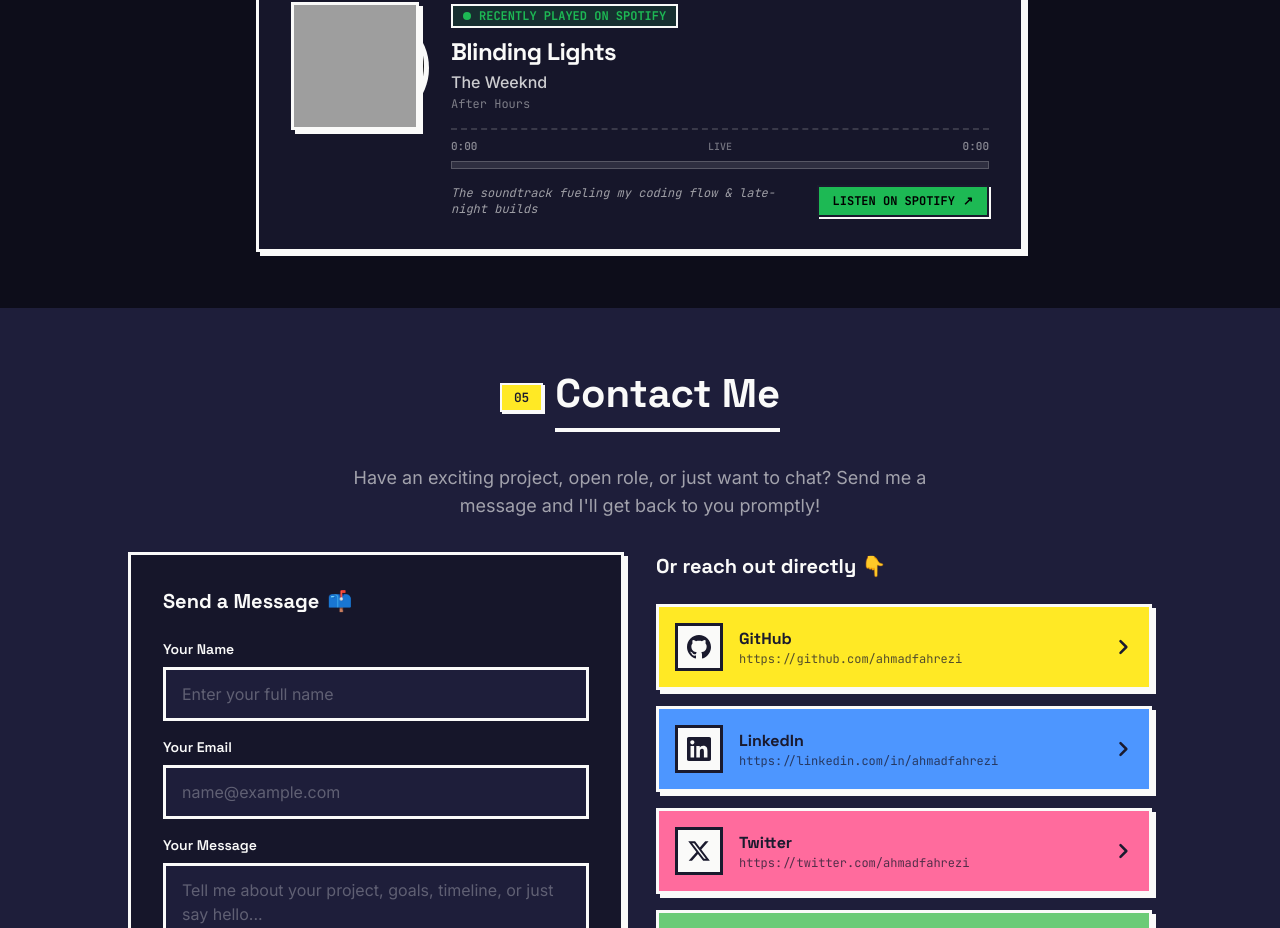
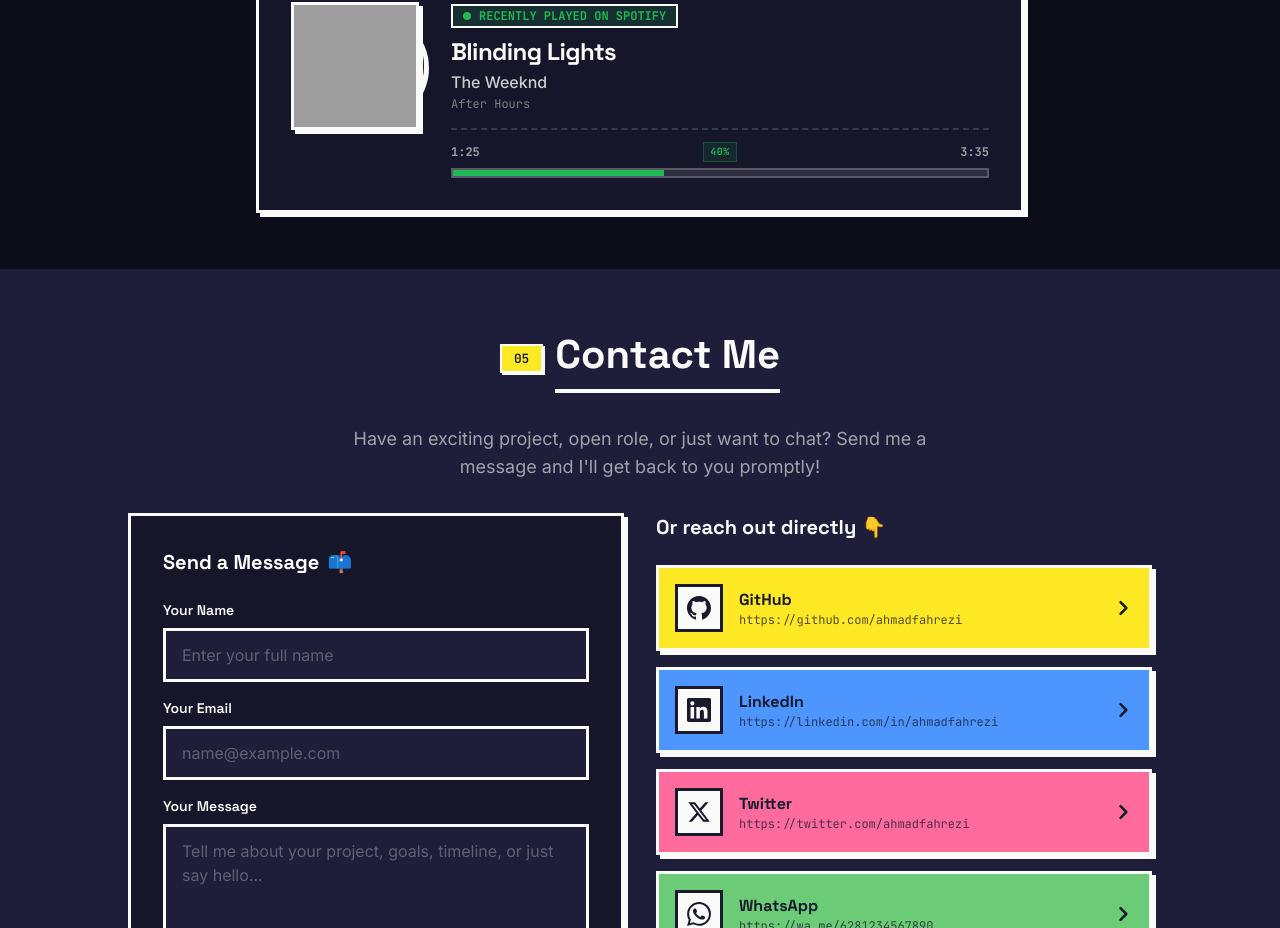
Before and after one commit to Panjullauditore/New-Portofolio, a Next.js app: page / in a window 1280 px wide. Shown: the part 3280-4208 px from the top of the page. Built offline with nearby package versions, Linux system fonts and the light colour scheme; no server answers; grey boxes are pictures that could not be loaded.

Commit message:
feat: animate spotify progress bar in real-time and remove subtitle and button

```diff
--- a/app/api/spotify/route.ts
+++ b/app/api/spotify/route.ts
@@ -81,6 +81,8 @@
       albumArt,
       url: trackUrl,
       isPlaying,
+      duration: 215000,
+      progress: isPlaying ? 35000 : 0,
     };
   } catch {
     return null;
--- a/components/SpotifyWidget.tsx
+++ b/components/SpotifyWidget.tsx
@@ -29,6 +29,9 @@
   const [error, setError] = useState(false);
   const sectionRef = useRef<HTMLElement>(null);
   const [isVisible, setIsVisible] = useState(false);
+
+  const [currentProgress, setCurrentProgress] = useState<number>(0);
+  const [currentDuration, setCurrentDuration] = useState<number>(215000);
 
   useEffect(() => {
     const observer = new IntersectionObserver(
@@ -77,6 +80,46 @@
 
   const displayTrack = track || (error || !isLoading ? mockTrack : null);
   const isPlaying = displayTrack?.isPlaying || false;
+
+  useEffect(() => {
+    if (displayTrack) {
+      const dur = displayTrack.duration || 215000;
+      const prog =
+        displayTrack.progress !== undefined && displayTrack.progress > 0
+          ? displayTrack.progress
+          : displayTrack.isPlaying
+          ? 35000
+          : 85000;
+      setCurrentDuration(dur);
+      setCurrentProgress(prog);
+    }
+  }, [
+    displayTrack?.name,
+    displayTrack?.progress,
+    displayTrack?.duration,
+    displayTrack?.isPlaying,
+  ]);
+
+  // Real-time second-by-second ticker when playing
+  useEffect(() => {
+    if (!isPlaying) return;
+
+    const timer = setInterval(() => {
+      setCurrentProgress((prev) => {
+        if (currentDuration > 0 && prev >= currentDuration) {
+          return 0;
+        }
+        return prev + 1000;
+      });
+    }, 1000);
+
+    return () => clearInterval(timer);
+  }, [isPlaying, currentDuration]);
+
+  const progressPercent =
+    currentDuration > 0
+      ? Math.min(100, Math.max(0, (currentProgress / currentDuration) * 100))
+      : 0;
 
   return (
     <section ref={sectionRef} className="pt-2 pb-10 md:pb-14">
@@ -217,49 +260,22 @@
                       </div>
 
                       {/* Progress Bar & Timing */}
-                      <div className="mt-4 pt-2 border-t-2 border-dashed border-brutal-black/15 dark:border-brutal-white/15">
-                        <div className="flex items-center justify-between font-mono text-[11px] font-semibold text-brutal-black/60 dark:text-brutal-white/50 mb-1.5">
-                          <span>{formatTime(displayTrack.progress)}</span>
-                          <span className="text-[10px] uppercase text-brutal-black/40 dark:text-brutal-white/40">
-                            {displayTrack.progress && displayTrack.duration
-                              ? `${Math.round((displayTrack.progress / displayTrack.duration) * 100)}%`
-                              : "LIVE"}
+                      <div className="mt-4 pt-3 border-t-2 border-dashed border-brutal-black/15 dark:border-brutal-white/15">
+                        <div className="flex items-center justify-between font-mono text-xs font-bold text-brutal-black/70 dark:text-brutal-white/60 mb-1.5">
+                          <span>{formatTime(currentProgress)}</span>
+                          <span className="text-[10px] tracking-wider uppercase text-[#1DB954] bg-[#1DB954]/10 px-1.5 py-0.5 border border-[#1DB954]/30">
+                            {currentDuration > 0 ? `${Math.round(progressPercent)}%` : "LIVE"}
                           </span>
-                          <span>{formatTime(displayTrack.duration)}</span>
+                          <span>{formatTime(currentDuration)}</span>
                         </div>
-                        <div className="w-full h-2 bg-brutal-black/15 dark:bg-brutal-white/10 border border-brutal-black/30 dark:border-brutal-white/20 overflow-hidden">
+                        <div className="w-full h-2.5 bg-brutal-black/15 dark:bg-brutal-white/10 border-2 border-brutal-black/30 dark:border-brutal-white/20 overflow-hidden">
                           <div
-                            className="h-full bg-[#1DB954] transition-all duration-1000 relative"
+                            className="h-full bg-[#1DB954] transition-all duration-1000 ease-linear"
                             style={{
-                              width: `${
-                                displayTrack.progress && displayTrack.duration
-                                  ? Math.min(
-                                      100,
-                                      (displayTrack.progress / displayTrack.duration) * 100
-                                    )
-                                  : isPlaying
-                                  ? 55
-                                  : 0
-                              }%`,
+                              width: `${progressPercent}%`,
                             }}
                           />
                         </div>
-                      </div>
-
-                      {/* Bottom Controls / Action Banner */}
-                      <div className="mt-4 flex flex-col sm:flex-row items-center justify-between gap-3">
-                        <span className="font-mono text-xs text-brutal-black/65 dark:text-brutal-white/60 italic text-center sm:text-left">
-                          {t.spotify.subtitle || "The soundtrack fueling my daily coding sessions"}
-                        </span>
-                        <a
-                          href={displayTrack.url}
-                          target="_blank"
-                          rel="noopener noreferrer"
-                          className="inline-flex items-center gap-2 bg-[#1DB954] hover:bg-[#1ed760] text-black font-mono font-bold text-xs uppercase px-3.5 py-1.5 border-2 border-brutal-black shadow-[var(--brutal-shadow-sm)] hover:translate-x-[2px] hover:translate-y-[2px] transition-all cursor-pointer whitespace-nowrap"
-                        >
-                          <span>{t.spotify.listenOnSpotify || "Listen on Spotify"}</span>
-                          <span>↗</span>
-                        </a>
                       </div>
                     </div>
                   </div>
```
